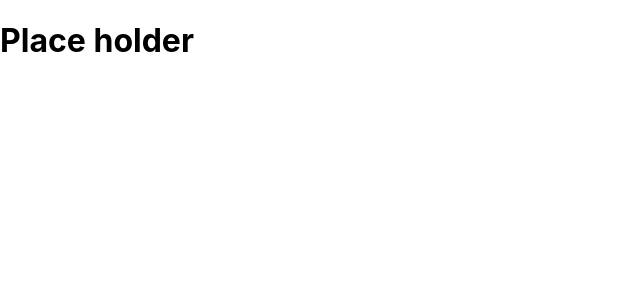
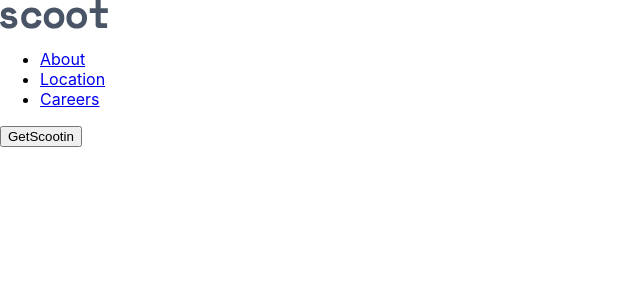
Before and after one commit to shaunvan119/scoot-webpage, a React (Create React App) app: page / in a window 1280 px wide. Shown: the top 300 px of the page, without its empty margins (0-640 px from the left). Built offline with nearby package versions, Linux system fonts and the light colour scheme.

Commit message:
added pages and page routes

```diff
--- a/src/App.js
+++ b/src/App.js
@@ -1,10 +1,25 @@
+import Home from "./pages/Home";
+import About from "./pages/About";
+import Careers from "./pages/Careers";
+import Locations from "./pages/Locations";
+import { Routes, Route } from "react-router-dom";
+
 
 
 
 function App() {
   return (
     <div className="wrapper">
-    <h1>Place holder</h1>
+     <Routes>
+        <Route exact path="/" element={[<Home/>]}/>
+        <Route path="/About" element={<About/>}/>
+        <Route path="/Careers" element={<Careers/>}/>
+        <Route path="/Location" element={<Locations/>}/>
+     </Routes>
+
+
+
+
 
     </div>
   );
--- /dev/null
+++ b/src/components/Header.js
@@ -0,0 +1,27 @@
+import { Link } from "react-router-dom";
+import logo from "../assets/logo.svg"
+
+
+
+function Header() {
+
+    return (
+        <header>
+            <div class="header-container">
+                <div class="site-nav">
+                    <img src={logo} alt="Logo" className="logo" />
+                    <nav>
+                    <ul>
+                        <li><Link to="/About">About</Link></li>
+                        <li><Link to="/Location">Location</Link></li>
+                        <li><Link to="/Careers">Careers</Link></li>
+                    </ul>
+                </nav>
+                </div>
+                 <button className="GetSctootin-button">GetScootin</button>
+            </div>
+        </header>
+    )
+}
+
+export default Header
--- a/src/assets/pages/Home.js
+++ b/src/pages/About.js
@@ -1,8 +1,10 @@
-function Home() {
+
+
+function About() {
 
     return (
         <div className="home-page">
-        <h1>Home</h1>
+        <h1>About</h1>
 
 
 
@@ -10,4 +12,4 @@ function Home() {
     )
 }
 
-export default Home
+export default About
--- a/src/assets/pages/Careers.js
+++ b/src/pages/Careers.js
@@ -2,7 +2,7 @@ function Careers() {
 
     return (
         <div className="home-page">
-        <h1>Home</h1>
+        <h1>Careers</h1>
 
 
 
--- a/src/assets/pages/About.js
+++ b/src/pages/Home.js
@@ -1,8 +1,11 @@
-function About() {
+import Header from "../components/Header"
+
+
+function Home() {
 
     return (
         <div className="home-page">
-        <h1>About</h1>
+        <Header/>
 
 
 
@@ -10,4 +13,4 @@ function About() {
     )
 }
 
-export default About
+export default Home
```
Also changed, not shown: src/pages/Locations.js (renamed from src/assets/pages/Locations.js).
